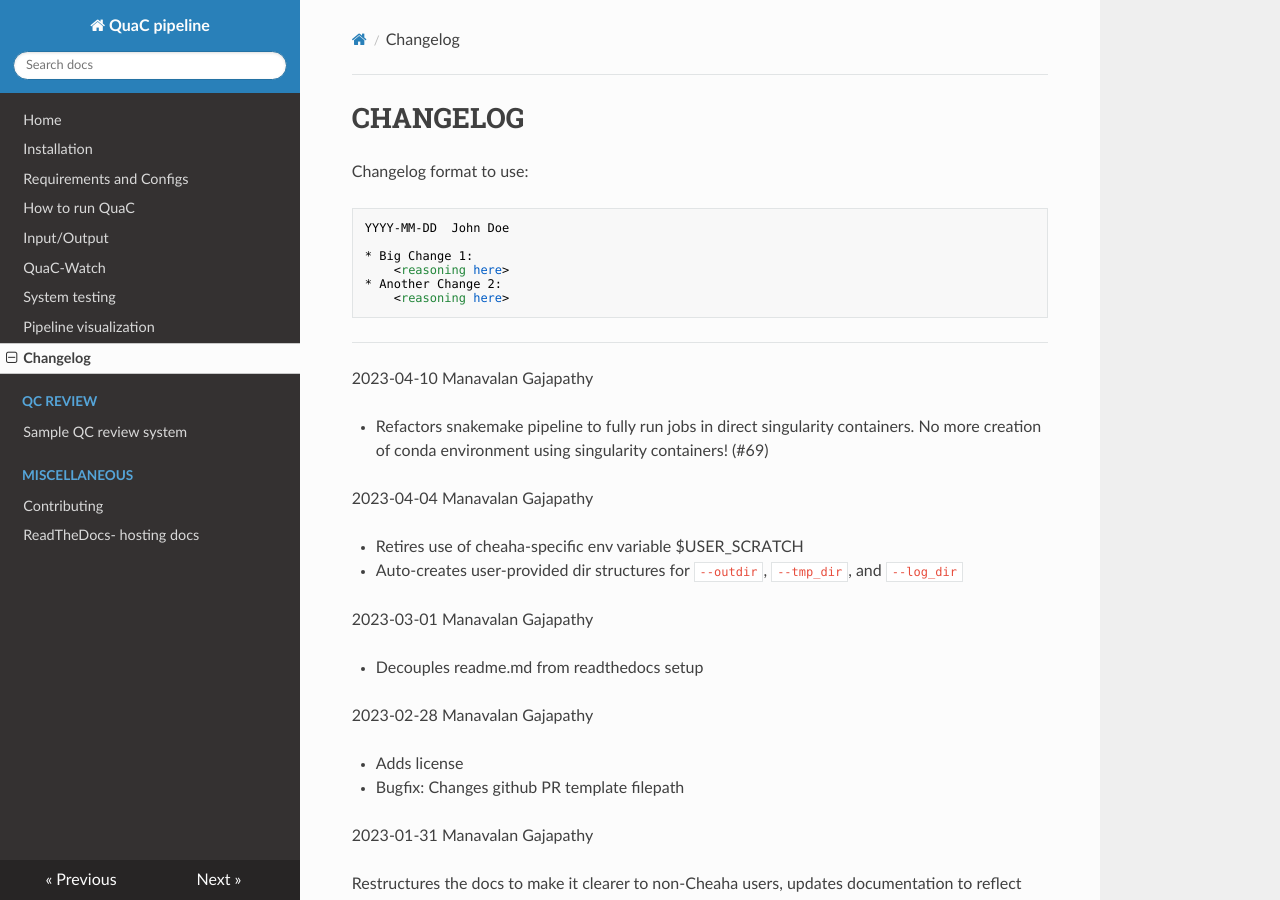
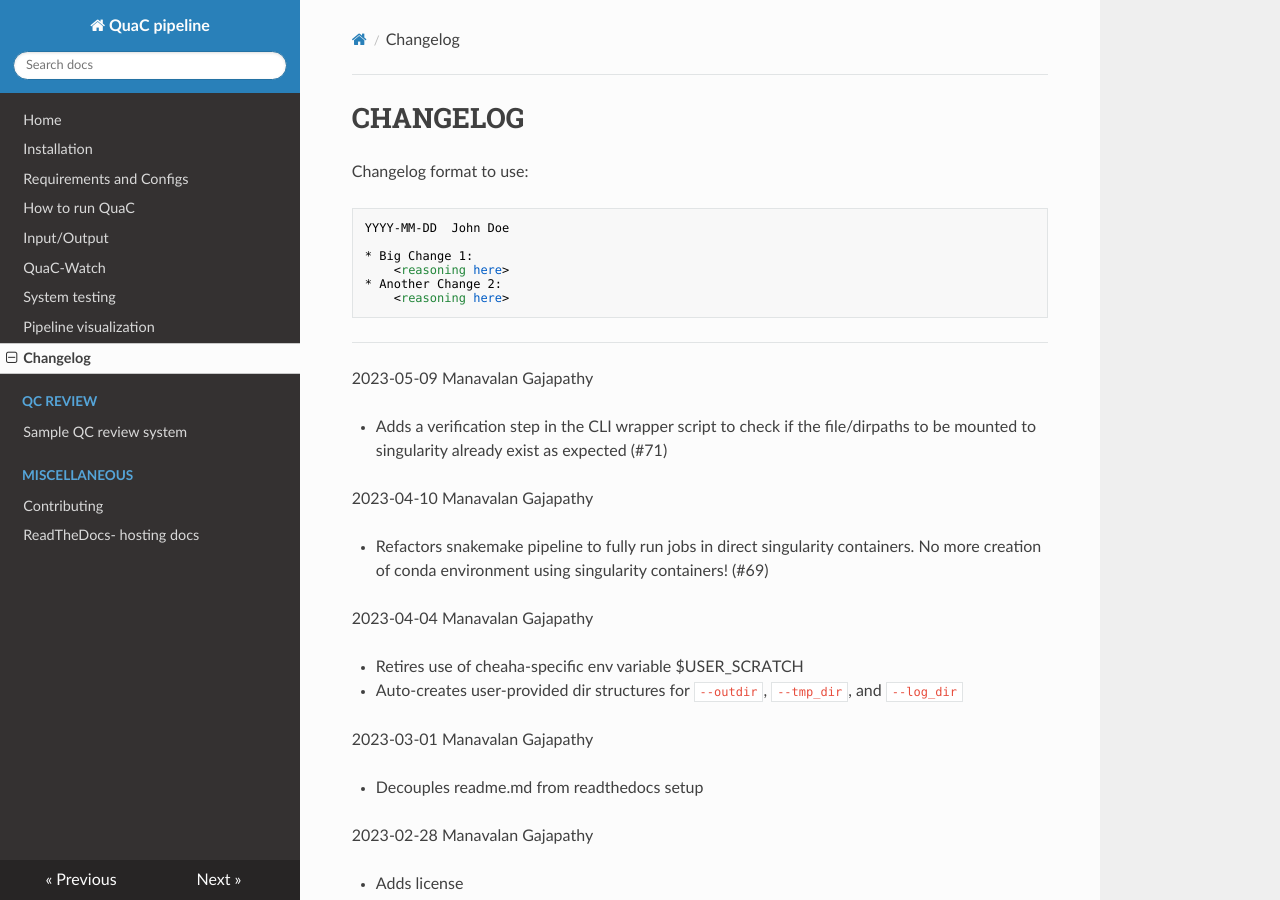
Before and after one commit to uab-cgds-worthey/quac, an MkDocs documentation site: the page built from docs/Changelog.md, in a window 1280 px wide and 900 px high. Built offline with MkDocs 1.6.1, drawn with Linux system fonts in a browser that asks for light colours; nearby versions of some CDN libraries.

Commit message:
updates changelog

````diff
--- a/docs/Changelog.md
+++ b/docs/Changelog.md
@@ -11,6 +11,11 @@ YYYY-MM-DD  John Doe
     <reasoning here>
 ```
 ---
+
+2023-05-09  Manavalan Gajapathy
+
+* Adds a verification step in the CLI wrapper script to check if the file/dirpaths to be mounted to singularity already exist as expected (#71)
+
 
 2023-04-10  Manavalan Gajapathy
 
````
